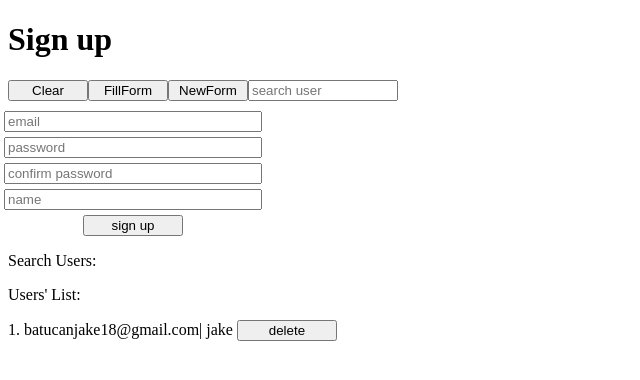
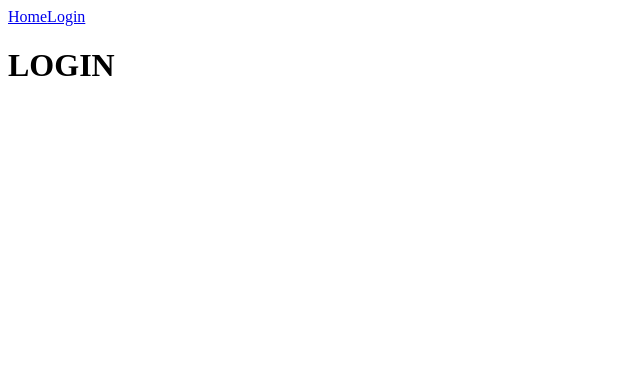
Before and after one commit to os-hi/compositionAPI, a Vue app: page /login in a window 1280 px wide. Shown: the top 380 px of the page, without its empty margins (0-640 px from the left). Built offline with nearby package versions, Linux system fonts and the light colour scheme.

Commit message:
added routes

```diff
--- a/package.json
+++ b/package.json
@@ -10,7 +10,8 @@
   },
   "dependencies": {
     "pinia": "^2.1.6",
-    "vue": "^3.3.4"
+    "vue": "^3.3.4",
+    "vue-router": "^4.2.4"
   },
   "devDependencies": {
     "@faker-js/faker": "^8.0.2",
--- a/src/App.vue
+++ b/src/App.vue
@@ -1,6 +1,14 @@
+<script setup lang="ts">
+import { RouterView} from 'vue-router'
+</script>
 <template>
-    <SignupForm />
+    <div class="navBar">
+      <a href="/">Home</a>
+      <a href="/login">Login</a>
+    </div>
+    <RouterView />
 </template>
-<script setup lang="ts">
-import SignupForm from './components/SignupForm.vue'
-</script>
+
+<style scoped>
+
+</style>
--- a/src/components/SignupForm.vue
+++ b/src/components/SignupForm.vue
@@ -1,4 +1,5 @@
 <script setup lang="ts">
+//import dependencies
 import { useUserStore } from '../store'
 import {User} from '../Database'
 import {ref } from 'vue'
--- a/src/main.ts
+++ b/src/main.ts
@@ -2,9 +2,11 @@ import { createApp } from 'vue'
 import { createPinia } from 'pinia'
 import './style.css'
 import App from './App.vue'
+import router from './routes/route'
 
 const pinia = createPinia()
 const app = createApp(App)
 
+app.use(router)
 app.use(pinia)
 app.mount('#app')
--- /dev/null
+++ b/src/routes/route.ts
@@ -0,0 +1,22 @@
+import {createRouter, createWebHistory} from "vue-router"
+import HomeView from '../views/HomeView.vue'
+import LoginView from '../views/LoginView.vue'
+
+const router = createRouter({
+    history: createWebHistory(import.meta.env.BASE_URL),
+    routes: [
+                {
+                    path: '/',
+                    name: 'home',
+                    component: HomeView
+                },
+                {
+                    path: '/login',
+                    name: 'login',
+                    component: LoginView
+                }
+            ]
+
+})
+
+export default router
--- /dev/null
+++ b/src/views/HomeView.vue
@@ -0,0 +1,7 @@
+<script setup lang="ts">
+    import SignupForm from '../components/SignupForm.vue'
+</script>
+
+<template>
+    <SignupForm />
+</template>
--- /dev/null
+++ b/src/views/LoginView.vue
@@ -0,0 +1,3 @@
+<template>
+    <h1>LOGIN</h1>
+</template>
```
Also changed, not shown: 1 other file (tests, documents, lock files or other folders).
